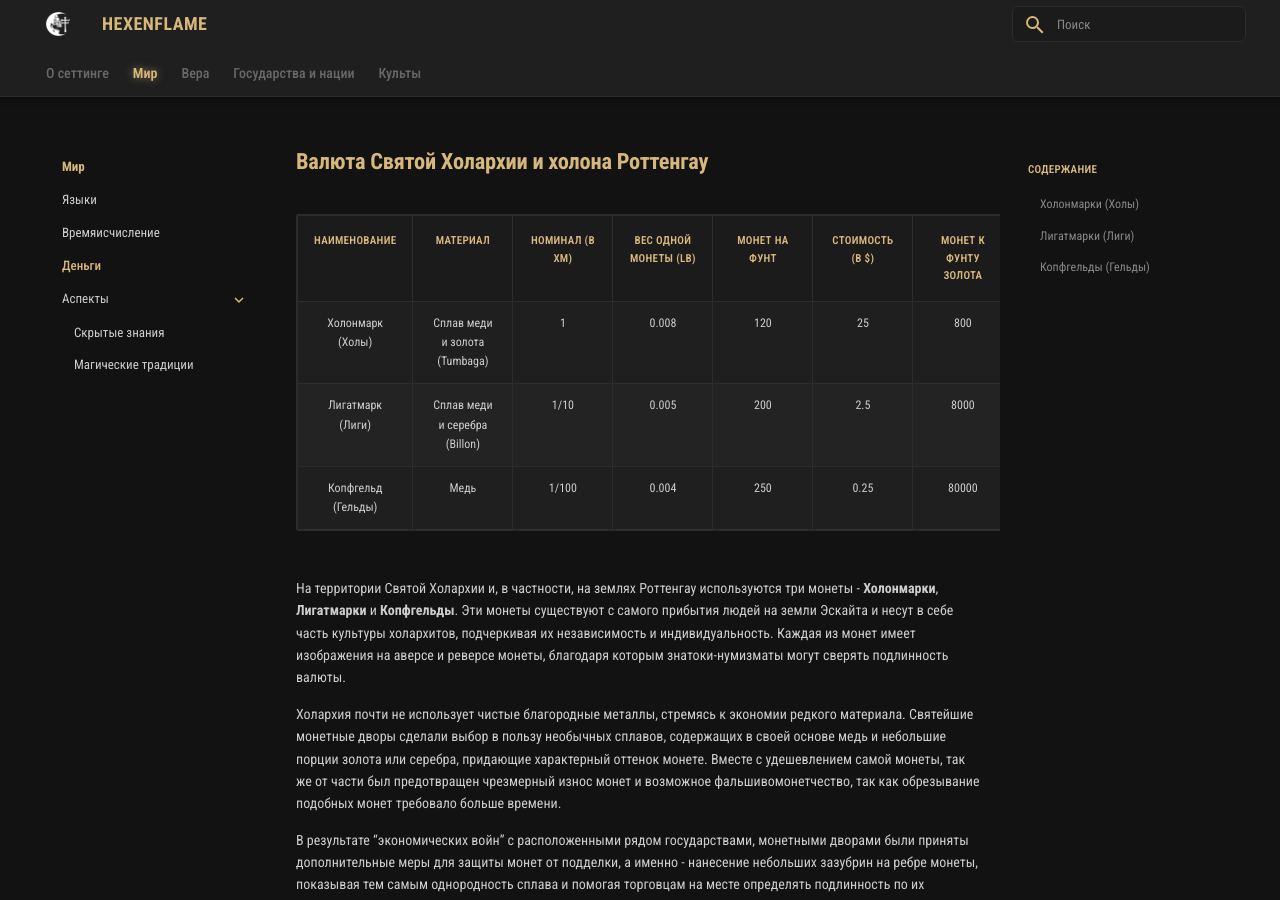
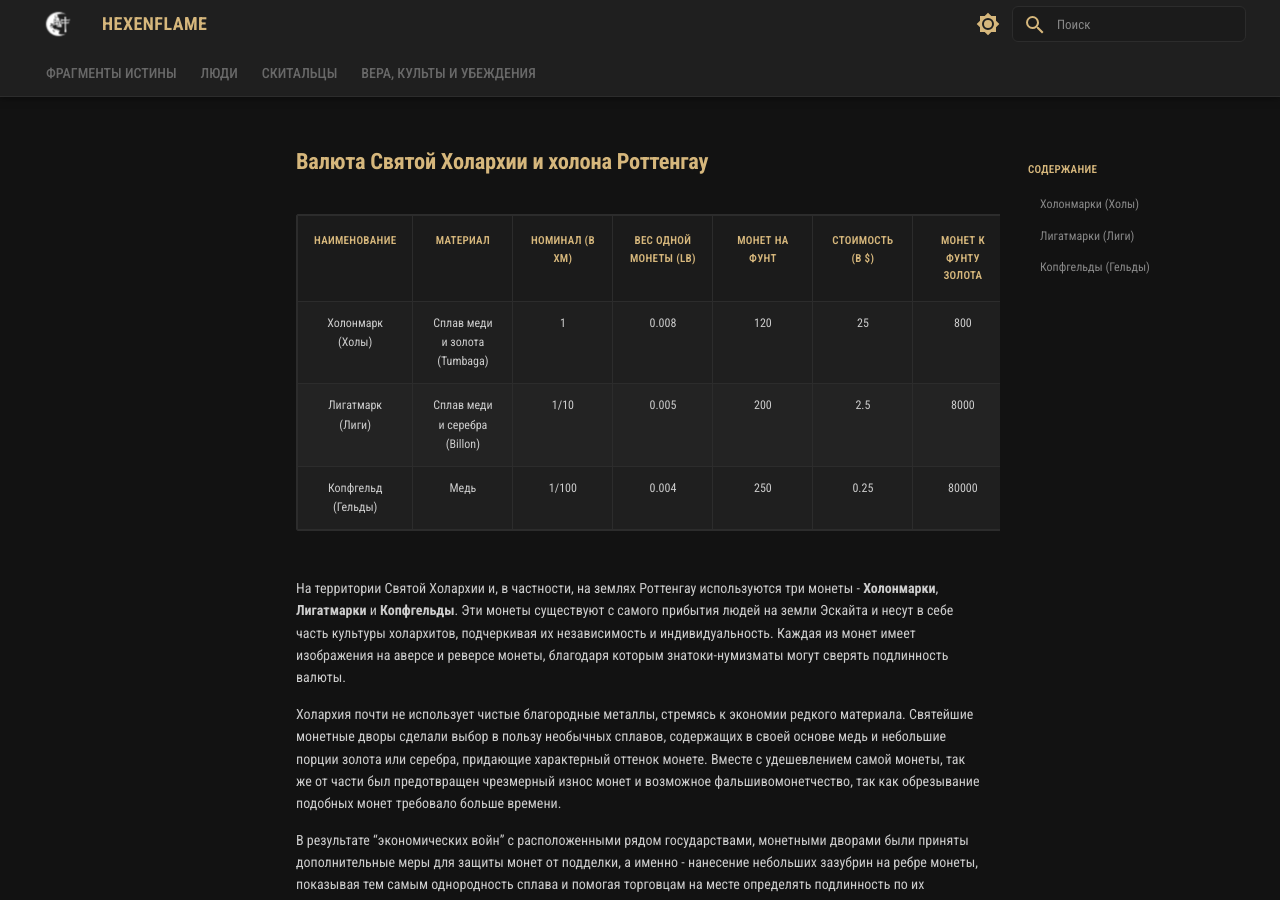
Before and after one commit to kiothesungod/hexenflame, an MkDocs documentation site: the page built from docs/world/money.md, in a window 1280 px wide and 900 px high. Built offline with MkDocs 1.6.1 and Material for MkDocs 9.7.7, drawn with Linux system fonts in a browser that asks for light colours; some web fonts are replaced; part of the change alters nothing that is shown.

Commit message:
feat: обновление структуры сайта

```diff
--- a/mkdocs.yml
+++ b/mkdocs.yml
@@ -1,84 +1,42 @@
-site_name: HEXENFLAME
+site_name: Hexenflame
 nav:
-  - О сеттинге:
-    - Что такое HEXENFLAME: start/index.md
-    - Космогония: start/about_cosmogony.md
-    - Вопрос веры: start/about_faith.md
-    - Ведьмовской огонь: start/about_magic.md
-    - Мир, доставшийся людям: start/about_story.md
-    - Кто я: start/who_am_i.md
-    - Глоссарий: start/glossary.md
-
-
-  - Мир:
-    - Языки: world/languages.md
-    - Времяисчисление: world/time.md
-    - Деньги: world/money.md
-    - Аспекты:
-      - Скрытые знания: world/aspects/hidden_lore.md
-      - Магические традиции: world/aspects/magic_traditions.md
-
-
-  - Вера:
-    - В начале времён: faith/the_beggining.md
-    - Свет:
-      - Триединство:
-        - Триединство: faith/light/trinity/about_trinity.md
-        - Ответвления веры: faith/light/trinity/faith_paths.md
-      # - Дитя Света:
-      #   - Дитя Света: faith/light/child_of_light/about_child.md
-
-
-    - Старые Боги:
-      - О старых богах: faith/old_gods/about_old_gods.md
-      - Эфермон: faith/old_gods/efermon.md
-      - Нан-Иза́ф: faith/old_gods/nan-izaf.md
-      - Сетхе́б: faith/old_gods/setheb.md
-      - Софода́н: faith/old_gods/sofodan.md
-      - Айн-Дарра́х: faith/old_gods/ain-darrah.md
-
-    - Нетленный: faith/father/about_father.md
-
-
-  - Государства и нации:
-    - Святая Холархия:
-      - О Святой Холархии: nations/holy_holarchy/about_hh.md
-      - Холоны: nations/holy_holarchy/holons_of_hh.md
-
-    - Княжества Железного Колеса:
-      - Оссильон: nations/iron_wheel/ossilion.md
-      # - Дюнхольц: nations/iron_wheel/dunholtz.md
-      # - Гарруаль: nations/iron_wheel/garrual.md
-      # - Эшенфаль: nations/iron_wheel/eshenfal.md
-      # - Люнн-Труа: nations/iron_wheel/lunn-trua.md
-      # - Золльланд: nations/iron_wheel/zolland.md]
-      # - Готтланд: nations/iron_wheel/gottland.md
-
-    # - Вольные княжества:
-    #   - Фалькенштайн: nations/free/falkenstein.md
-
-
-  - Культы:
-    - Культы Нетленного:
-      - Культ Мёртвой Луны:
-        - О культе: cults/father/dmc/about_dmc.md
-        - Догматы: cults/father/dmc/dogma_dmc.md
-        - Вера: cults/father/dmc/faith_dmc.md
-        - Прозелетизм: cults/father/dmc/proselytism_dmc.md
-        - Структура: cults/father/dmc/power_dmc.md
+  # - ВВЕДЕНИЕ:
+  #   - Вдохновение: hexenflame/00_introduction/insp.md
+  - ФРАГМЕНТЫ ИСТИНЫ:
+    - Космогония: hexenflame/01_fragments-of-truth/Cosmogony.md
+    - Вера и Боги: hexenflame/01_fragments-of-truth/Faith-and-Gods.md
+    - Ведьмовской Огонь: hexenflame/01_fragments-of-truth/Hexenflame.md
+    - Чёрные Псалмы: hexenflame/01_fragments-of-truth/Black-Psalms.md
+    - Вирмы: hexenflame/01_fragments-of-truth/Wyrms.md
+  - ЛЮДИ:
+    - Кровь и Происхождение: hexenflame/02_the-peoples/Blood-and-Origins.md
+    - Кто разделяет и властвует: hexenflame/02_the-peoples/Who-Divide-and-Rule.md
+  - СКИТАЛЬЦЫ:
+    - Резонансы: hexenflame/03_the-wanderers/Resonance.md
+    - Скиталец: hexenflame/03_the-wanderers/Wanderer.md
+    - Архетипы: hexenflame/03_the-wanderers/Archetypes.md
+  - ВЕРА, КУЛЬТЫ И УБЕЖДЕНИЯ:
+    - Правда о Новых Богах: hexenflame/04_faith-cult-and-beliefs/Truth-about-New-Gods.md
 
 theme:
   name: 'material'
   palette:
-    primary: custom
-    accent: custom
-    scheme: slate
+    - scheme: default
+      toggle:
+        icon: material/brightness-7
+        name: Switch to dark mode
+    - scheme: slate
+      toggle:
+        icon: material/brightness-4
+        name: Switch to light mode
   font:
     text: 'Roboto'
     code: 'Oswald Thin'
   features:
+    - navigation.sections
     - navigation.tabs
     - navigation.tabs.sticky
+    - navigation.tracking
     - navigation.expand
     - navigation.path
     - search
@@ -96,8 +54,17 @@ extra:
   generator: false
 plugins:
   - search
-  - tags
+  - autolinks
+  - tags:
+      enabled: true
+  - obsidian-bridge
+  - obsidian-support
+  - git-revision-date-localized
+extra_javascript:
+  - assets/javascripts/obsidian_tags.js
+  - assets/javascripts/graph_force.js
 markdown_extensions:
+  - nl2br
   - abbr
   - admonition
   - attr_list
@@ -107,4 +74,8 @@ markdown_extensions:
   - footnotes
   - md_in_html
   - meta
-  - neoteroi.timeline
+  - pymdownx.critic
+  - pymdownx.caret
+  - pymdownx.keys
+  - pymdownx.mark
+  - pymdownx.tilde
```
